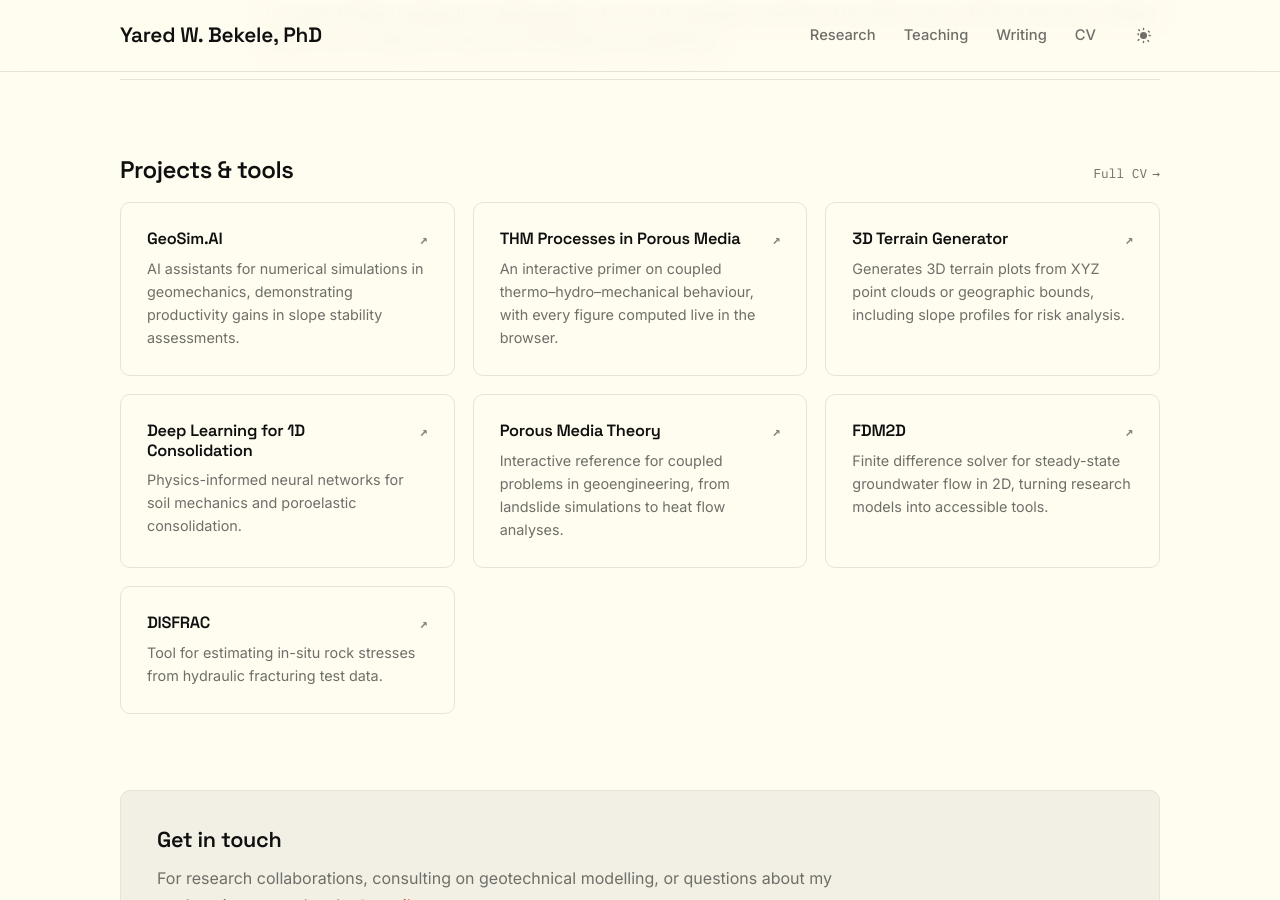
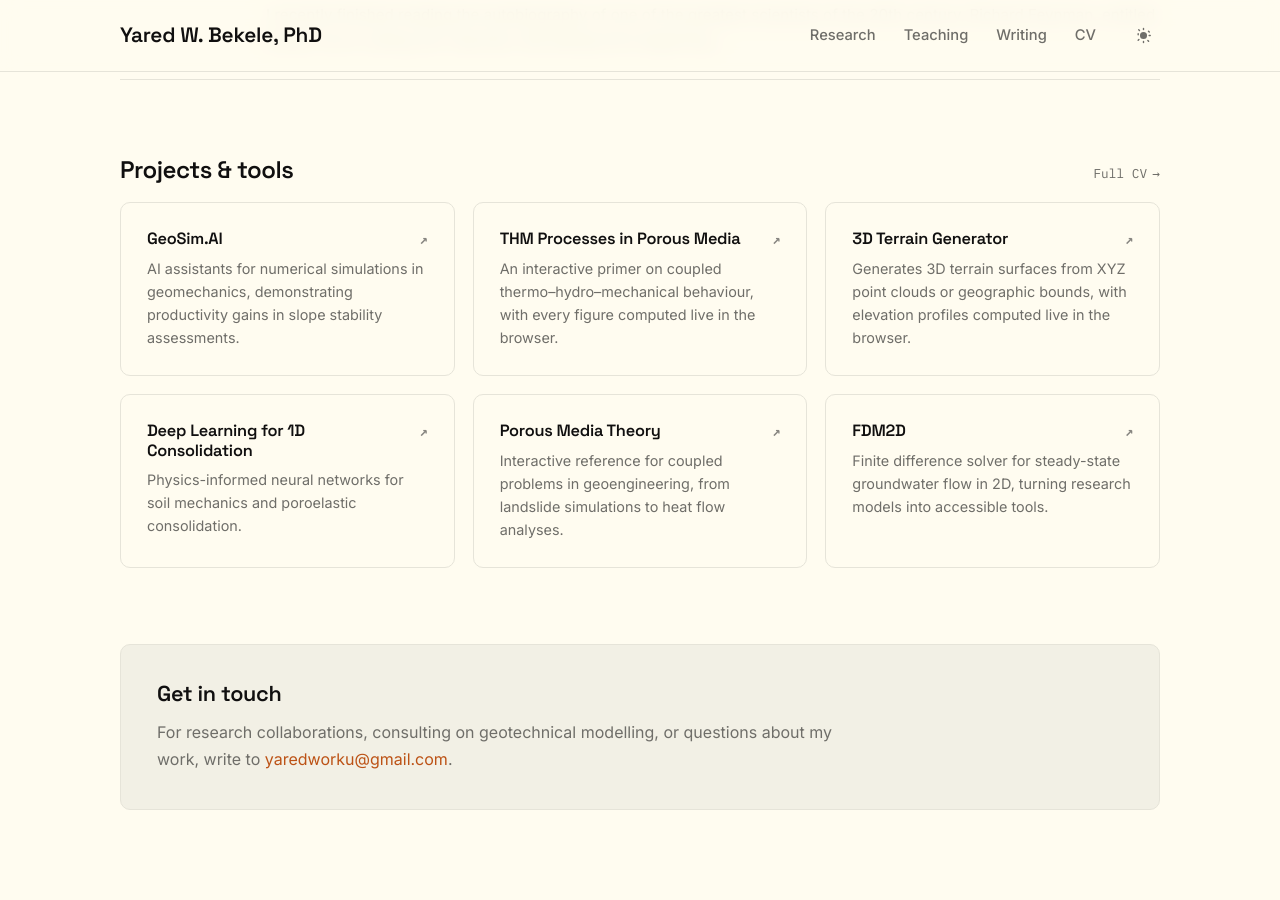
Before and after one commit to yaredwb/yaredwb.github.io, a Jekyll site: the page built from index.md, in a window 1280 px wide and 900 px high, scrolled down 1604 px. Built offline with Jekyll 4.4.1, drawn with Linux system fonts in a browser that asks for light colours.

Commit message:
Point the terrain app at its new browser build, drop DISFRAC
The 3D Terrain Generator was rewritten as a static client-side app and now
lives at yaredwb.com/3DTerrain/, so it no longer sleeps between visits.
DISFRAC is a private app and its link is removed.

```diff
--- a/index.md
+++ b/index.md
@@ -115,9 +115,9 @@ description: "Research scientist working on computational geomechanics and appli
       </a>
     </li>
     <li>
-      <a class="project-card" href="https://3d-terrain-generator.streamlit.app/">
+      <a class="project-card" href="https://yaredwb.com/3DTerrain/">
         <h3>3D Terrain Generator</h3>
-        <p>Generates 3D terrain plots from XYZ point clouds or geographic bounds, including slope profiles for risk analysis.</p>
+        <p>Generates 3D terrain surfaces from XYZ point clouds or geographic bounds, with elevation profiles computed live in the browser.</p>
       </a>
     </li>
     <li>
@@ -138,12 +138,6 @@ description: "Research scientist working on computational geomechanics and appli
         <p>Finite difference solver for steady-state groundwater flow in 2D, turning research models into accessible tools.</p>
       </a>
     </li>
-    <li>
-      <a class="project-card" href="https://disfrac.streamlit.app/">
-        <h3>DISFRAC</h3>
-        <p>Tool for estimating in-situ rock stresses from hydraulic fracturing test data.</p>
-      </a>
-    </li>
   </ul>
 </section>
 
```
Also changed, not shown: resume.md (+2 -6 lines).
